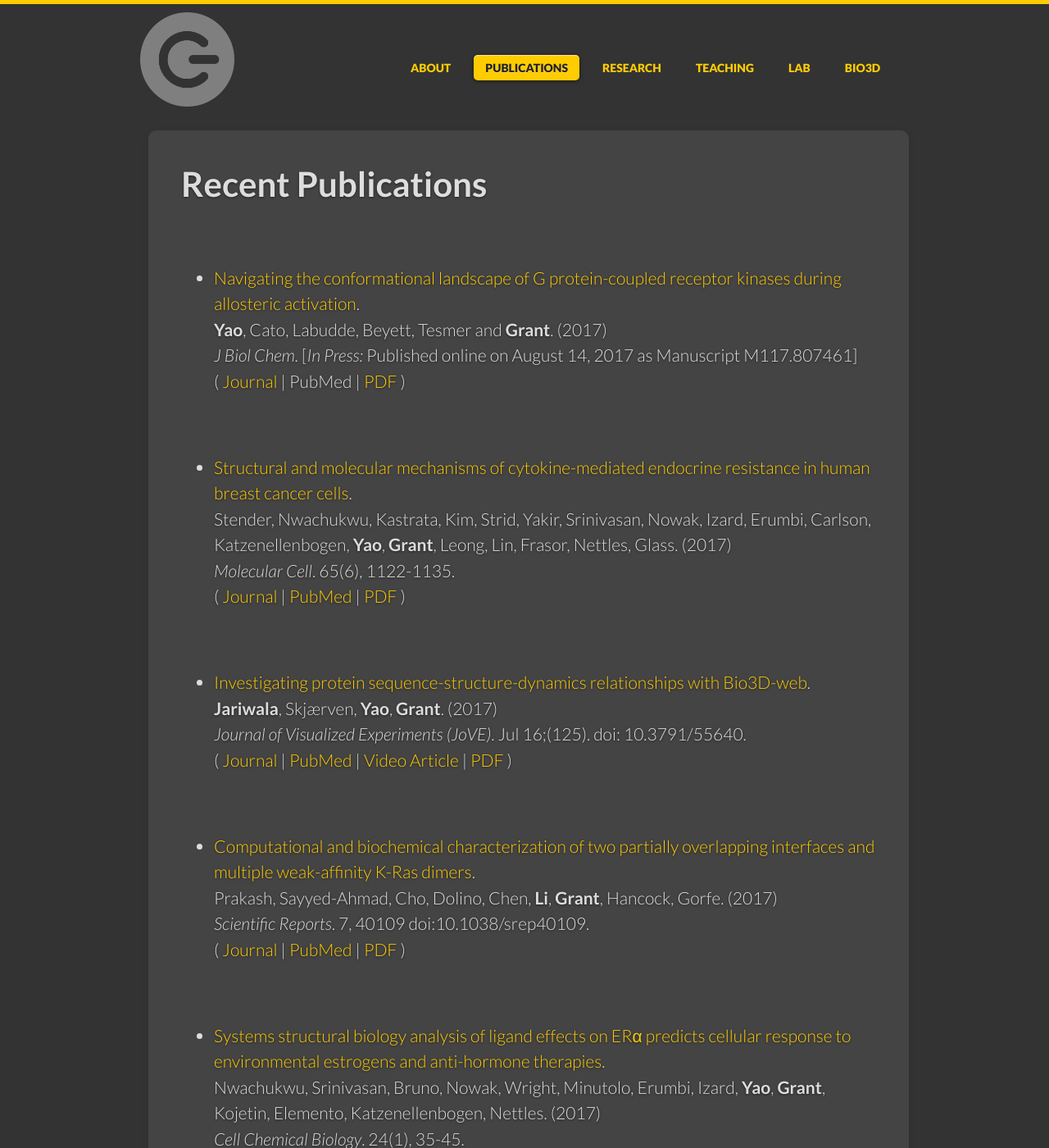
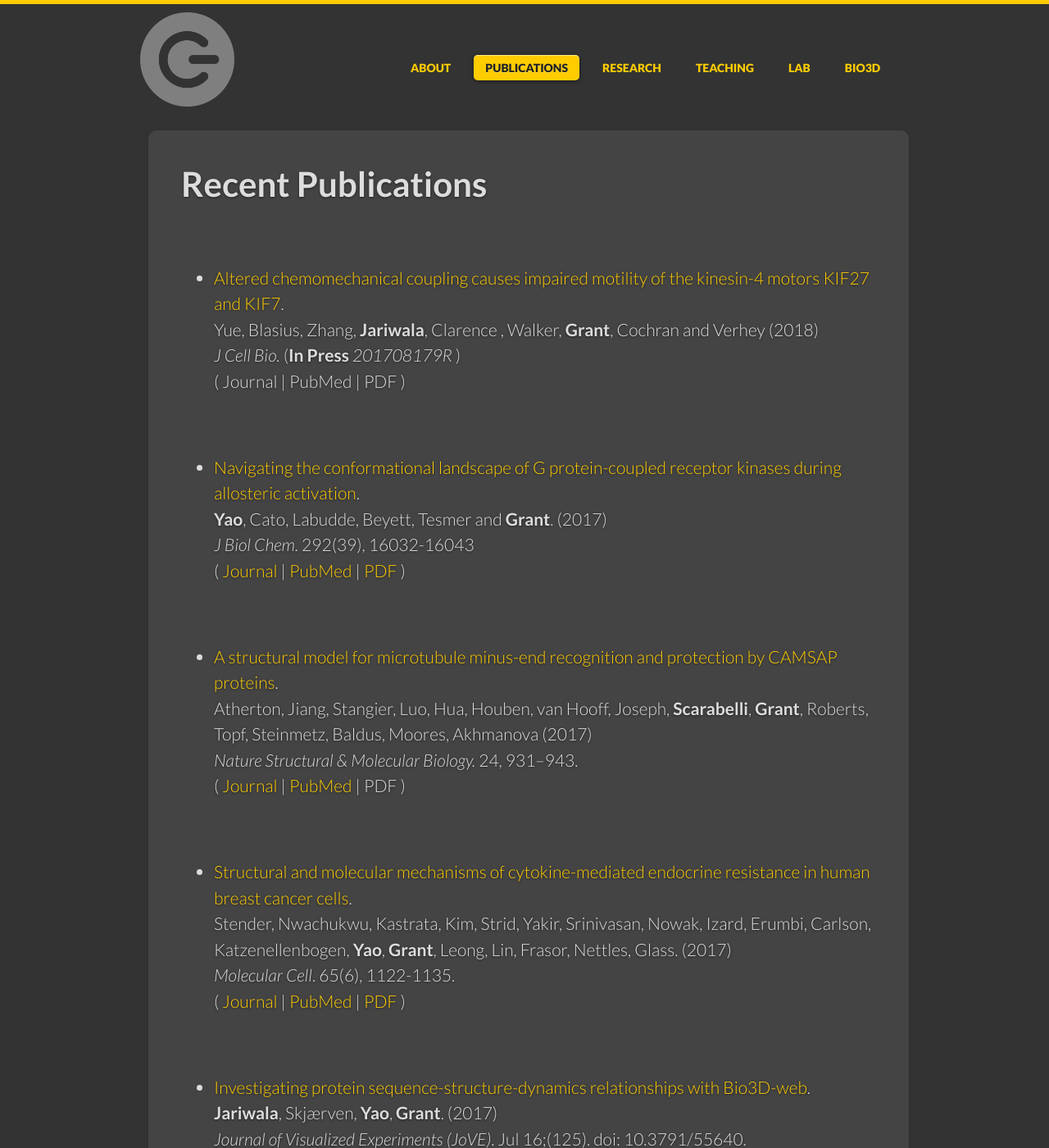
Before and after one commit to bioboot/newlabsite, a Jekyll site: the page built from publications/index.md, in a window 1280 px wide and 1400 px high. Shown: the whole window at 82% size. Built offline with Jekyll 4.4.1, drawn with Linux system fonts in a browser that asks for light colours; some of the changed text lies outside the part shown.

Commit message:
Update for UCSD and pubs

```diff
--- a/_includes/footer.html
+++ b/_includes/footer.html
@@ -2,18 +2,21 @@
   <div class="grid">
     <div class="unit one-third center-on-mobiles">
       <p>
-      <a href="http://umich.edu/">
-        <img src="{{ "/img/umich-logo.png" | prepend: site.baseurl }}" width="174" height="184" alt="UM">
+      <br />
+      <br />
+      <a href="https://ucsd.edu/">
+        <img src="{{ "/img/UCSanDiegoLogo-White.png" | prepend: site.baseurl }}"  alt="UCSD">
       </a>
       </p>
     </div>
     <div class="unit two-thirds align-right center-on-mobiles">
       <p>
       <br />
-      <a href="https://medicine.umich.edu/dept/computational-medicine-bioinformatics">Computational Medicine & Bioinformatics (DCMB)</a><br />
-      University of Michigan, Ann Arbor <br />
-      Telephone: (734) 647 3113 <br />
-      Email: bjgrant@umich.edu <br />
+      <a href="https://biology.ucsd.edu/">Division of Biological Sciences</a><br />
+      University of California, San Diego <br />
+      9500 Gilman Dr.  La Jolla, CA 92093 <br />
+      Telephone: (858) 822 2209 <br />
+      Email: bjgrant@ucsd.edu <br />
       <br />&copy;&nbsp;{{ site.time | date: '%Y' }} | <a href="{{ site.repository }}/bl
 ob/master/LICENSE">MIT&nbsp;License</a>
       </p>
--- a/index.html
+++ b/index.html
@@ -86,7 +86,7 @@ overview: true
     <div class="unit golden-small center-on-mobiles">
       <h3><a href="{{ "/news/" | prepend: site.baseurl }}">Lab Information</a></h3>
       <p>
-      The Grant lab is part of the Department of <a href="http://medicine.umich.edu/dcmb">Computational Medicine and Bioinformatics</a> at the <a href="http://umich.edu">University of Michigan</a>, Ann Arbor.
+      The Grant lab is part of the <a href="http://biology.ucsd.edu/research/academic-sections/mb/">Section of Molecular Biology</a> within the <a href="https://biology.ucsd.edu/">Division of Biological Sciences</a> at the <a href="https://ucsd.edu/">University of California, San Diego</a>.
       </p>
 
       <p>
--- a/publications/index.md
+++ b/publications/index.md
@@ -5,10 +5,24 @@ title: Recent Publications
 
 <br/>
 
+*   [Altered chemomechanical coupling causes impaired motility of the kinesin-4 motors KIF27 and KIF7]().
+    Yue, Blasius, Zhang, **Jariwala**, Clarence , Walker, **Grant**, Cochran and Verhey (2018)
+    _J Cell Bio._ (**In Press** _201708179R_ )
+    ( Journal | PubMed | PDF )
+
+<br/>
+
 *   [Navigating the conformational landscape of G protein-coupled receptor kinases during allosteric activation](http://www.jbc.org/content/early/2017/08/14/jbc.M117.807461.abstract).
     **Yao**, Cato, Labudde, Beyett, Tesmer and **Grant**. (2017)
-    _J Biol Chem._ [_In Press:_ Published online on August 14, 2017 as Manuscript M117.807461]
-    ( [Journal](http://www.jbc.org/content/early/2017/08/14/jbc.M117.807461.abstract) | PubMed | [PDF](http://www.jbc.org/content/early/2017/08/14/jbc.M117.807461.abstract) )
+    _J Biol Chem._ 292(39), 16032-16043
+    ( [Journal](http://www.jbc.org/content/early/2017/08/14/jbc.M117.807461.abstract) | [PubMed](https://www.ncbi.nlm.nih.gov/pubmed/28808053) | [PDF](http://www.jbc.org/content/early/2017/08/14/jbc.M117.807461.abstract) )
+
+<br/>
+
+*   [A structural model for microtubule minus-end recognition and protection by CAMSAP proteins](https://www.nature.com/articles/nsmb.3483).
+    Atherton, Jiang, Stangier, Luo, Hua, Houben,  van Hooff, Joseph, **Scarabelli**, **Grant**, Roberts, Topf, Steinmetz, Baldus, Moores, Akhmanova (2017)
+    _Nature Structural & Molecular Biology._ 24, 931–943.
+    ( [Journal](https://www.nature.com/articles/nsmb.3483) | [PubMed](https://www.ncbi.nlm.nih.gov/pubmed/28991265) | PDF )
 
 <br/>
 
```
Also changed, not shown: other parts of index.html (+1 -1 lines), _includes/footer_BCK.html (added, +22 -0 lines), img/UCSanDiegoLogo-White.png (added).
